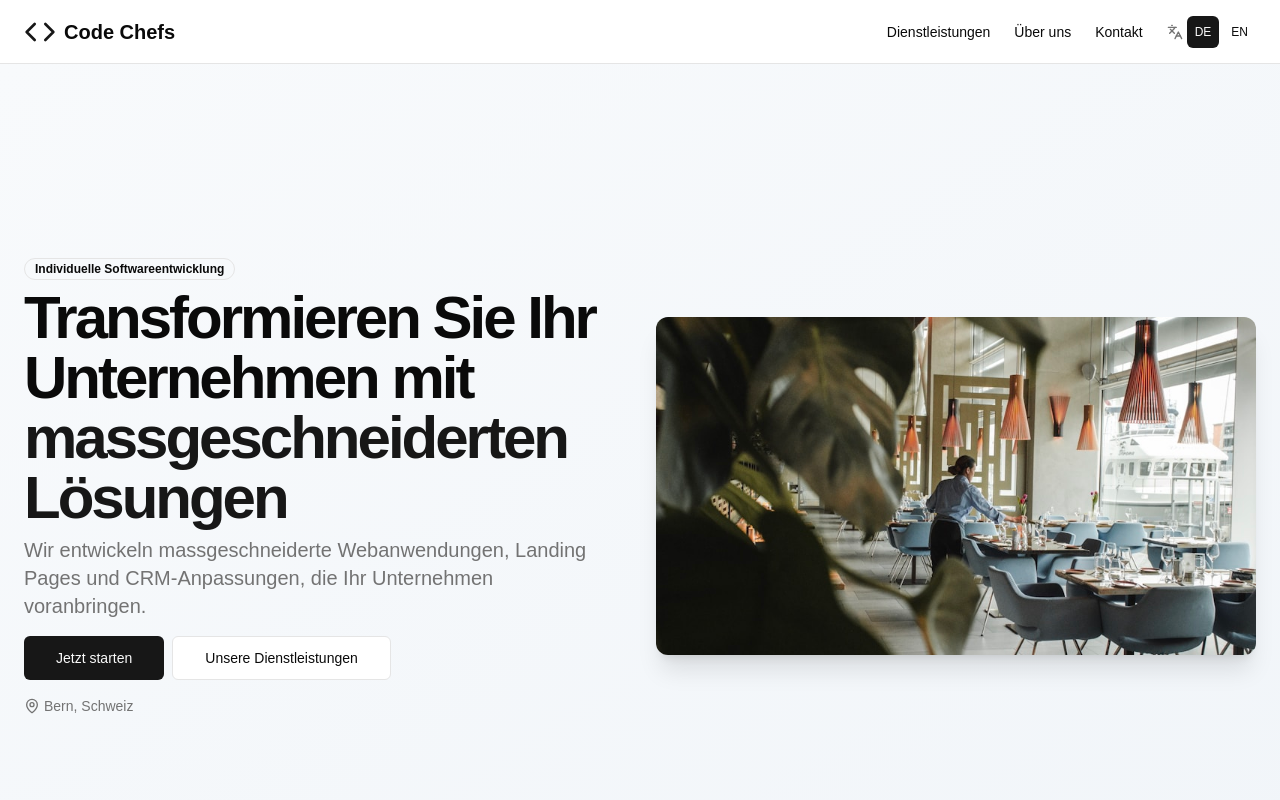
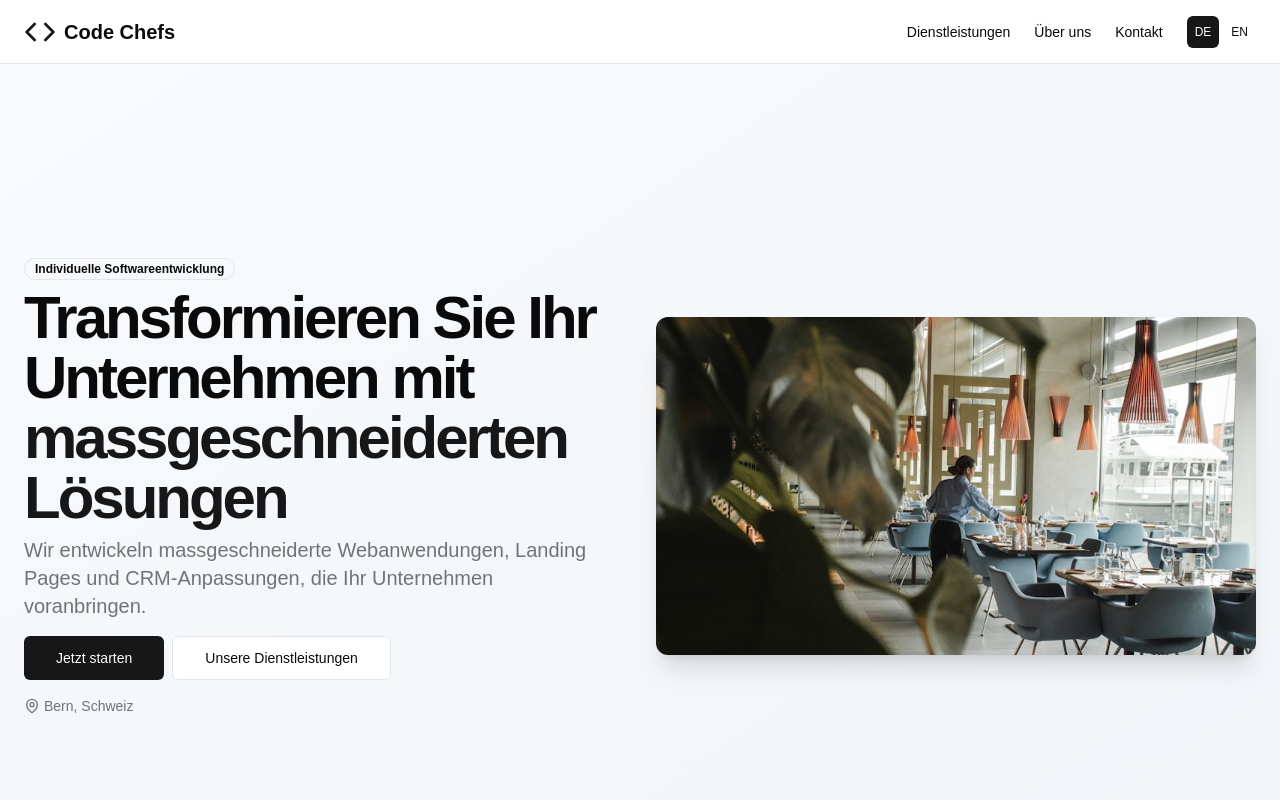
Before and after one commit to markus-codechefs/codechefs-website, a Next.js app: page / in a window 1280 px wide. Shown: the top 800 px of the page. Built offline with nearby package versions, Linux system fonts and the light colour scheme.

Commit message:
Remove language logo

```diff
--- a/components/language-switcher.tsx
+++ b/components/language-switcher.tsx
@@ -9,7 +9,6 @@ export function LanguageSwitcher() {
 
   return (
     <div className="flex items-center gap-1">
-      <Languages className="h-4 w-4 text-muted-foreground" />
       <Button
         variant={language === "de" ? "default" : "ghost"}
         size="sm"
```
